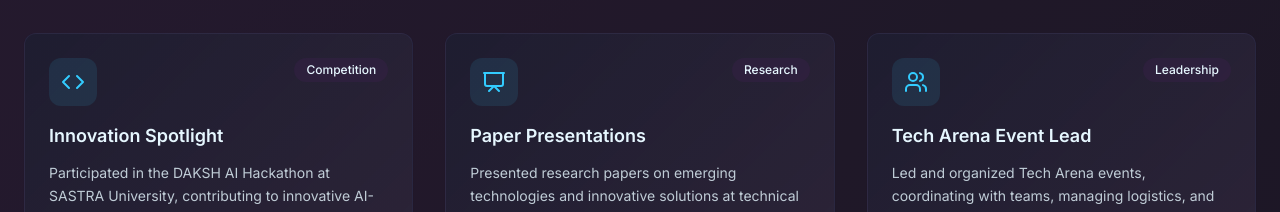
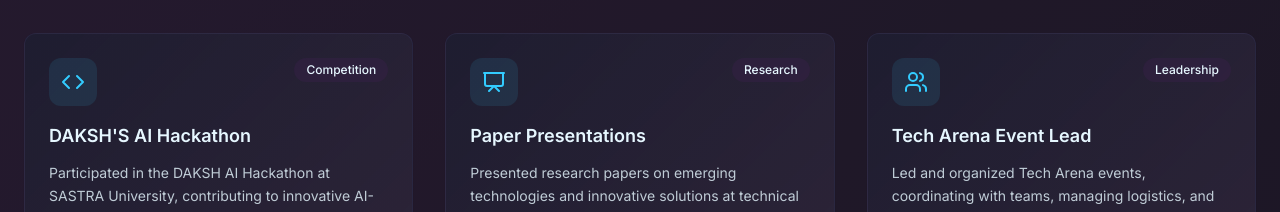
Before and after one commit to HemalathaSundarrajan/hemalathasundarrajn, a React (Vite) app: page / in a window 1280 px wide. Shown: the part 3580-3792 px from the top of the page. Built offline with nearby package versions, Linux system fonts and the light colour scheme.

Commit message:
Update achievements section
Update the title of the DAKSH AI Hackathon achievement.

```diff
--- a/src/components/Achievements.tsx
+++ b/src/components/Achievements.tsx
@@ -5,7 +5,7 @@ const Achievements = () => {
   const achievements = [
     {
       icon: Code,
-      title: "Innovation Spotlight",
+      title: "DAKSH'S AI Hackathon",
       description: "Participated in the DAKSH AI Hackathon at SASTRA University, contributing to innovative AI-based solutions and collaborating effectively in a competitive environment.",
       category: "Competition",
       highlight: "SASTRA University"
```
